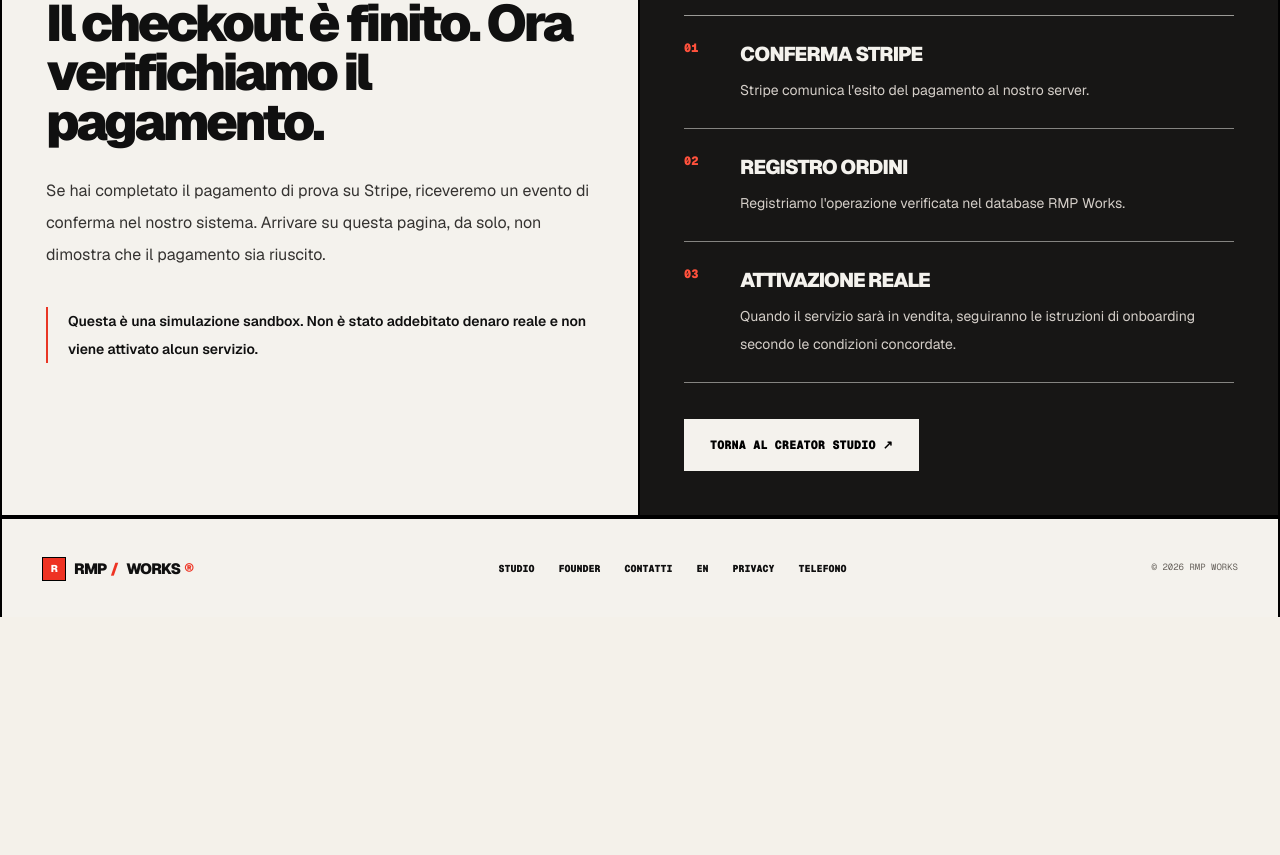
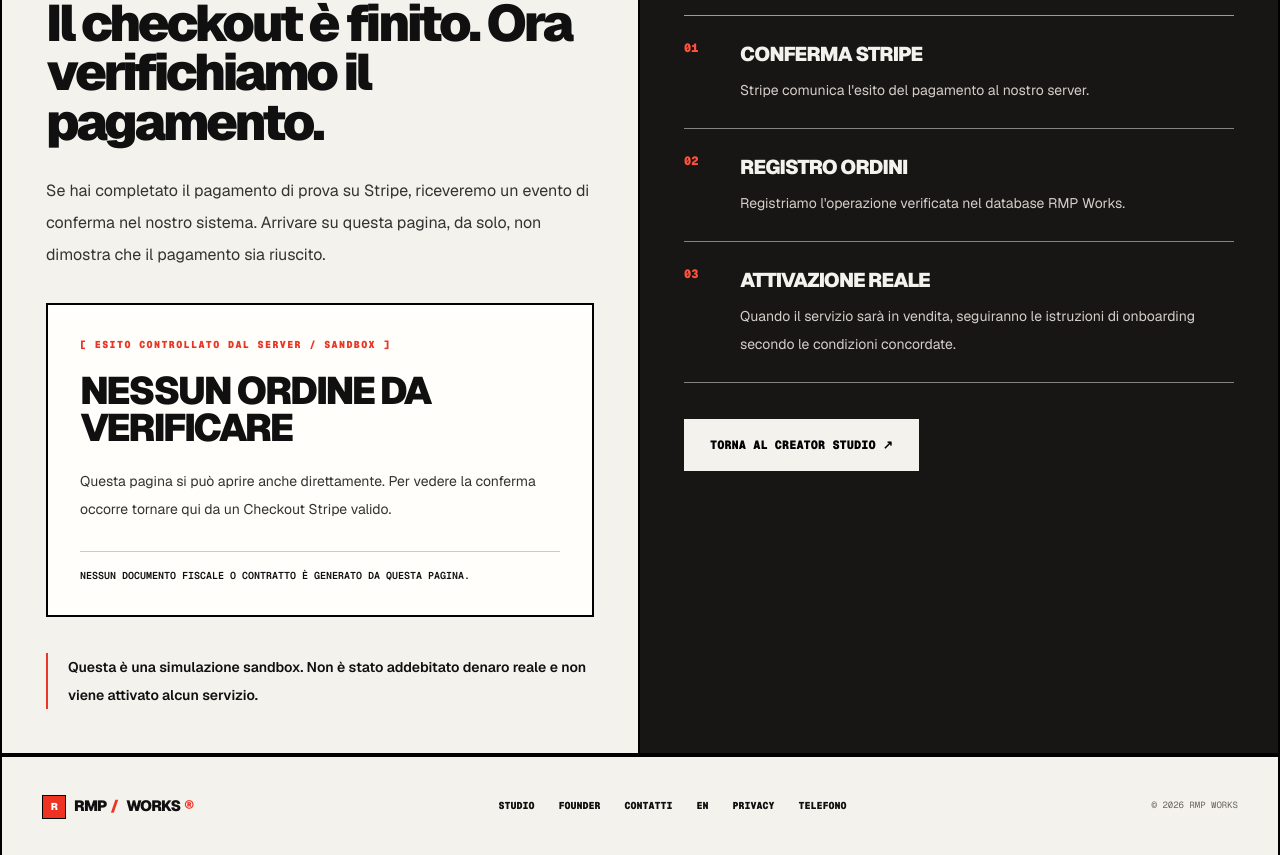
Before and after one commit to MacNaym/rmpworks, a Next.js app: page /creator-studio/thank-you in a window 1280 px wide. Shown: the part 604-1459 px from the top of the page. Before the commit the page ends 1221 px from the top, so only its background shows below. Built offline with nearby package versions, Linux system fonts and the light colour scheme.

Commit message:
feat: connect Founder thank-you page to server-verified Stripe payment status

```diff
--- a/app/creator-studio/thank-you/page.tsx
+++ b/app/creator-studio/thank-you/page.tsx
@@ -1,4 +1,5 @@
 import Link from "next/link";
+import FounderOrderStatus from "./FounderOrderStatus";
 import type { Metadata } from "next";
 import { PageShell, HeroMeta, frame, eyebrow } from "../../_components/EditorialShell";
 
@@ -22,6 +23,7 @@ export default function FounderThanks() {
         <p className={eyebrow + " text-[#e93625]"}>[ COSA SUCCEDE ORA ]</p>
         <h2 className="mt-6 text-[clamp(2rem,4vw,4rem)] font-black leading-[.96] tracking-[-.065em]">Il checkout è finito. Ora verifichiamo il pagamento.</h2>
         <p className="mt-7 max-w-xl text-base leading-8 text-[#353331]">Se hai completato il pagamento di prova su Stripe, riceveremo un evento di conferma nel nostro sistema. Arrivare su questa pagina, da solo, non dimostra che il pagamento sia riuscito.</p>
+        <FounderOrderStatus/>
         <div className="mt-9 border-l-2 border-[#e93625] pl-5 text-sm font-semibold leading-7">
           Questa è una simulazione sandbox. Non è stato addebitato denaro reale e non viene attivato alcun servizio.
         </div>
```
